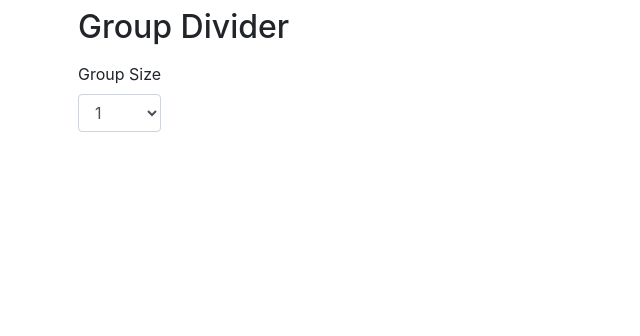
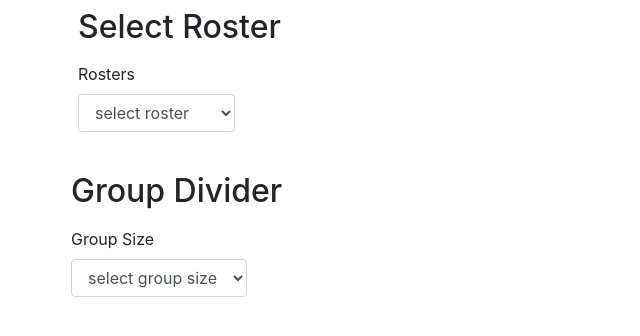
Before and after one commit to rhoffman103/class-randomizer, a React (Create React App) app: page / in a window 1280 px wide. Shown: the top 336 px of the page, without its empty margins (0-640 px from the left). Built offline with nearby package versions, Linux system fonts and the light colour scheme.

Commit message:
select roster feature

```diff
--- a/src/App.js
+++ b/src/App.js
@@ -1,11 +1,11 @@
 import React from 'react';
 import Container from 'react-bootstrap/Container';
-import GroupDivider from './components/GroupDivider/GroupDivider';
+import RosterContainer from './components/Roster/RosterContainer';
 
 function App() {
   return (
     <Container>
-      <GroupDivider />
+      <RosterContainer />
     </Container>
   );
 }
--- a/src/components/GroupDivider/DividerForm.js
+++ b/src/components/GroupDivider/DividerForm.js
@@ -1,19 +1,42 @@
-import React, { useContext } from 'react';
+import React, { useContext, useEffect, useState, useCallback } from 'react';
 import Form from 'react-bootstrap/Form';
 import RosterContext from '../../context/roster-context';
 
 const DividerForm = () => {
 
-    const { setGroupSize } = useContext(RosterContext)
+    const { groupsDispatch, rosterState } = useContext(RosterContext);
+    const [groupSize, setGroupSize] = useState(0);
+
+    const callGroupsDispatch = useCallback((value = 0, roster) => {
+        const scrubbedValue = `${value !== 'null' ? value : 0}`;
+        groupsDispatch({
+            type: 'RANDOMIZE_GROUPS',
+            groupSize: scrubbedValue,
+            rosterState: roster
+        });
+    }, [groupsDispatch]);
+
+    const setGroups = (value) => {
+        setGroupSize(value);
+        callGroupsDispatch(value, rosterState.roster)
+    };
+
+    useEffect(() => {
+        document.getElementById('group-select').value = 'null';
+        setGroupSize(0)
+        callGroupsDispatch(0, rosterState.roster)
+    }, [rosterState, callGroupsDispatch]);
 
     return (
         <Form className="m-2">
-            <Form.Group controlId="exampleForm.ControlSelect1">
+            <Form.Group controlId="group-select">
                 <Form.Label>Group Size</Form.Label>
                 <Form.Control
                     as="select"
-                    onChange={(e) => setGroupSize(e.target.value)}
+                    value={groupSize}
+                    onChange={(e) => setGroups(e.target.value)}
                 >
+                    <option defaultValue value='null'>select group size</option>
                     <option>1</option>
                     <option>2</option>
                     <option>3</option>
@@ -22,7 +45,7 @@ const DividerForm = () => {
                 </Form.Control>
             </Form.Group>
         </Form>
-    )
-}
+    );
+};
 
 export default DividerForm;
--- a/src/components/GroupDivider/GroupDivider.js
+++ b/src/components/GroupDivider/GroupDivider.js
@@ -1,32 +1,18 @@
-import React, { useState, useEffect, useReducer } from 'react';
+import React, { useReducer, useContext } from 'react';
 import Row from 'react-bootstrap/Row';
 import DividerForm from './DividerForm';
 import RosterContext from '../../context/roster-context';
-import june2019roster from '../../rosters/june2019';
 import GroupList from './GroupList';
 import groupsReducer from '../../reducers/groups';
 
 const GroupDivider = () => {
 
-    const [rosterState, setRoster] = useState([]);
+    const { rosterState } = useContext(RosterContext)
     const [groupState, groupsDispatch] = useReducer(groupsReducer, []);
-    const [groupSize, setGroupSize] = useState(0);
-
-    useEffect(() => {
-        setRoster(june2019roster);
-    }, []);
-
-    useEffect(() => {
-        groupsDispatch({
-            type: 'RANDOMIZE_GROUPS',
-            groupSize,
-            rosterState
-        })
-    }, [groupSize]);
 
     return(
-        <RosterContext.Provider value={{ groupState, setGroupSize }}>
-            <div className="group-divider">
+        <RosterContext.Provider value={{ groupState, rosterState, groupsDispatch }}>
+            <div className="group-divider m-2">
                 <Row>
                     <h2 className="m-2">Group Divider</h2>
                 </Row>
@@ -39,6 +25,6 @@ const GroupDivider = () => {
             </div>
         </RosterContext.Provider>
     );
-}
+};
 
 export default GroupDivider;
--- a/src/components/GroupDivider/GroupList.js
+++ b/src/components/GroupDivider/GroupList.js
@@ -3,11 +3,11 @@ import Card from 'react-bootstrap/Card';
 import RosterContext from '../../context/roster-context';
 
 const GroupList = () => {
-    const { groupState } = useContext(RosterContext)
+    const { groupState } = useContext(RosterContext);
 
-    return groupState.map((group, index) => (
+    return groupState.map((group) => (
         <Card
-                className="m-2"
+            className="m-2 group-cards"
             style={{ width: '18rem' }}
             key={group.id}
         >
@@ -16,14 +16,13 @@ const GroupList = () => {
                 <ul>
                     {group.members.map((member, j) => {
                         return (
-                                <li key={`${j}-${group.id}`}>{member}</li>
+                            <li key={`${group.id}-${j}`}>{member}</li>
                         )
                     })}
                 </ul>
             </Card.Body>
         </Card>
-
-    ))
+    ));
 };
 
 export default GroupList;
--- /dev/null
+++ b/src/components/Roster/RosterContainer.js
@@ -0,0 +1,31 @@
+import React, { useState, useReducer } from 'react';
+import Row from 'react-bootstrap/Row';
+import RosterSelector from './RosterSelector';
+import RosterContext from '../../context/roster-context';
+import Rosters from '../../rosters';
+import GroupDivider from '../GroupDivider/GroupDivider';
+import rosterReducer from '../../reducers/roster';
+
+const RosterContainer = () => {
+
+    const rosters = useState(Rosters);
+    const [rosterState, rosterDispatch] = useReducer(rosterReducer, [{ name: 'poop', members: ['caca'] }])
+
+    return (
+        <RosterContext.Provider value={{ rosters: rosters[0], rosterState, rosterDispatch }}>
+            <div className="roster-container">
+                <Row>
+                    <h2 className="m-2">Select Roster</h2>
+                </Row>
+                <Row>
+                    <RosterSelector />
+                </Row>
+                <Row>
+                    <GroupDivider />
+                </Row>
+            </div>
+        </RosterContext.Provider>
+    );
+}
+
+export default RosterContainer;
--- /dev/null
+++ b/src/components/Roster/RosterSelector.js
@@ -0,0 +1,32 @@
+import React, { useContext } from 'react';
+import Form from 'react-bootstrap/Form';
+import RosterContext from '../../context/roster-context';
+
+const RosterSelector = () => {
+
+    const { rosters, rosterDispatch } = useContext(RosterContext);
+    const setRoster = (value) => {
+        if (value !== 'null') {
+            rosterDispatch({
+                type: 'SET_ROSTER',
+                rosterIndex: value
+            })
+        }
+    };
+
+    return (
+        <Form className="m-2">
+            <Form.Group controlId="exampleForm.ControlSelect2">
+                <Form.Label>Rosters</Form.Label>
+                <Form.Control as="select" onChange={(e) => setRoster(e.currentTarget.value)}>
+                    <option defaultValue value="null">select roster</option>
+                    {rosters.map((roster, index) => {
+                        return <option key={`id-${roster.name}-${index}`} value={index}>{roster.name}</option>
+                    })}
+                </Form.Control>
+            </Form.Group>
+        </Form>
+    );
+};
+
+export default RosterSelector;
--- a/src/reducers/groups.js
+++ b/src/reducers/groups.js
@@ -28,6 +28,8 @@ const randomizeGroups = ({ groupSize = 0, rosterState = [] }) => {
     const decrementingStudents = shuffle(rosterState);
     const groups = [];
 
+    if (groupSize !== '0') {
+
         for (let i = 0; i < numOfGroups; i++) {
             const group = {
                 id: uniqueId(),
@@ -48,6 +50,7 @@ const randomizeGroups = ({ groupSize = 0, rosterState = [] }) => {
                 groups[randomGroupIndex].members.push(decrementingStudents.pop())
             }
         };
+    };
 
     return groups;
 };
--- a/src/reducers/roster.js
+++ b/src/reducers/roster.js
@@ -1,8 +1,12 @@
+import rosters from '../rosters';
+
 const rosterReducer = (state, action) => {
     switch(action.type) {
+        case 'SET_ROSTER':
+            return rosters[action.rosterIndex];
         default:
             return state;
-    }
-}
+    };
+};
 
 export default rosterReducer;
--- /dev/null
+++ b/src/rosters/index.js
@@ -0,0 +1,60 @@
+const rosters = [
+    {
+        name: 'June 2019',
+        roster: [
+            'Aly S',
+            'Anthony A',
+            'Daniel A',
+            'David W',
+            'Drew P',
+            'Elias R',
+            'Emily C',
+            'Emily R',
+            'Ibrahim Y',
+            'Jason M',
+            'Jeremy M',
+            'John D',
+            'Johnny M',
+            'Julia C',
+            'Keith N',
+            'Kenneth P',
+            'Maria S',
+            'Markus M',
+            'Michael H',
+            'Michael N',
+            'Nathaniel C',
+            'Nik A',
+            'Peter R',
+        ]
+    }, {
+        name: 'Dummy Roster',
+        roster: [
+            'Morty Smith',
+            'Rick Sanchez',
+            'Summer Smith',
+            'Beth Smith',
+            'Jerry Smith',
+            'Mr. Meeseeks',
+            'Birdperson',
+            'Squanchy',
+            'Abradolf Lincler',
+            'Unity',
+            'Mr. Poopybutthole',
+            'Morty Jr.',
+            'Pencilvester',
+            'Sleepy Gary',
+            'Tinkles',
+            'Uncle Steve',
+            'Cousin Nicky',
+            'Ghost in a Jar',
+            'Mr. Beauregard',
+            'Mrs. Refrigerator',
+            'Photography Raptor',
+            'Reverse Giraffe',
+            'Krombopulos Michael',
+            'Revolio "Gearhead" Clockberg, Jr'
+        ]
+    }
+]
+
+export default rosters;
--- a/src/rosters/june2019.js
+++ /dev/null
@@ -1,27 +0,0 @@
-const june2019roster = [
-    'Aly S',
-    'Anthony A',
-    'Daniel A',
-    'David W',
-    'Drew P',
-    'Elias R',
-    'Emily C',
-    'Emily R',
-    'Ibrahim Y',
-    'Jason M',
-    'Jeremy M',
-    'John D',
-    'Johnny M',
-    'Julia C',
-    'Keith N',
-    'Kenneth P',
-    'Maria S',
-    'Markus M',
-    'Michael H',
-    'Michael N',
-    'Nathaniel C',
-    'Nik A',
-    'Peter R',
-]
-
-export default june2019roster;
```
Lines whose indentation alone changed are shown as unchanged.
